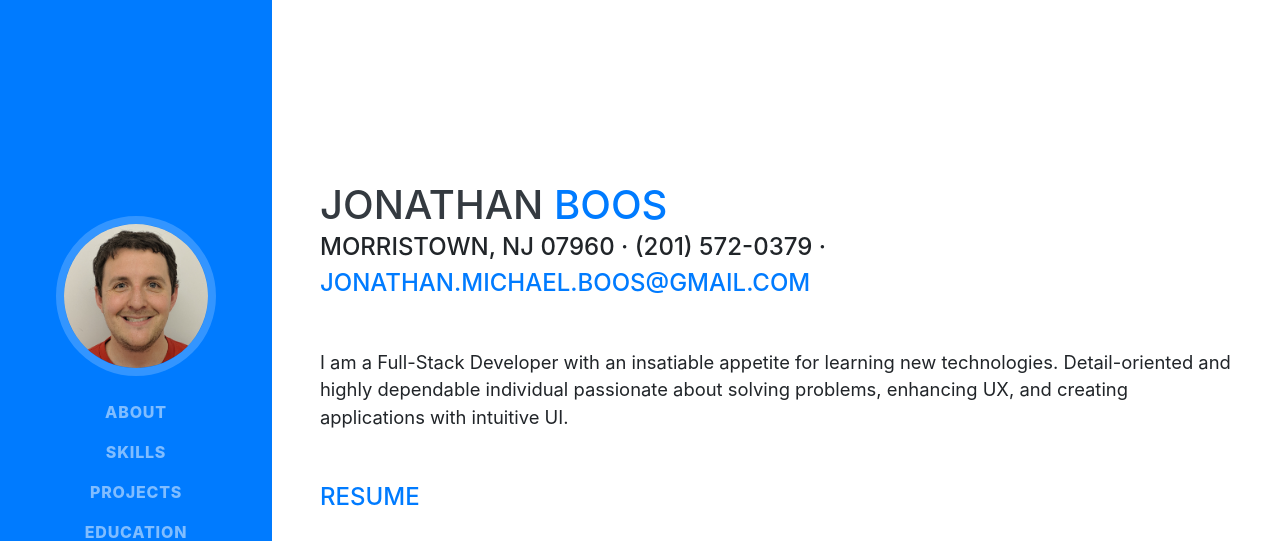
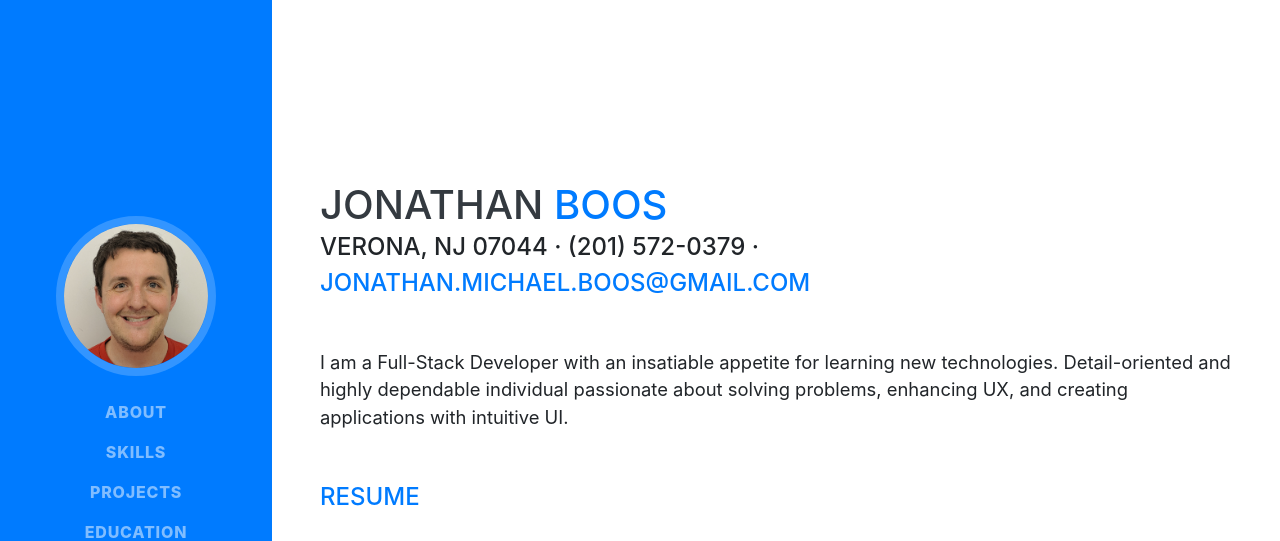
Before and after one commit to gameguy37/gameguy37.github.io, a website with bundled scripts: page index.html in a window 1280 px wide. Shown: the top 541 px of the page. Built offline with nearby package versions, Linux system fonts and the light colour scheme; a web font is replaced by a local one.

Commit message:
Update index.html

```diff
--- a/index.html
+++ b/index.html
@@ -65,7 +65,7 @@
         <h1 class="mb-0">Jonathan
           <span class="text-primary">Boos</span>
         </h1>
-        <div class="subheading mb-5">Morristown, NJ 07960 · (201) 572-0379 ·
+        <div class="subheading mb-5">Verona, NJ 07044 · (201) 572-0379 ·
           <a href="mailto:jonathan.michael.boos@gmail.com">jonathan.michael.boos@gmail.com</a>
         </div>
         <p class="lead mb-5">I am a Full-Stack Developer with an insatiable appetite for learning new technologies. Detail-oriented and highly dependable individual passionate about solving problems, enhancing UX, and creating applications with intuitive UI.</p>
```
